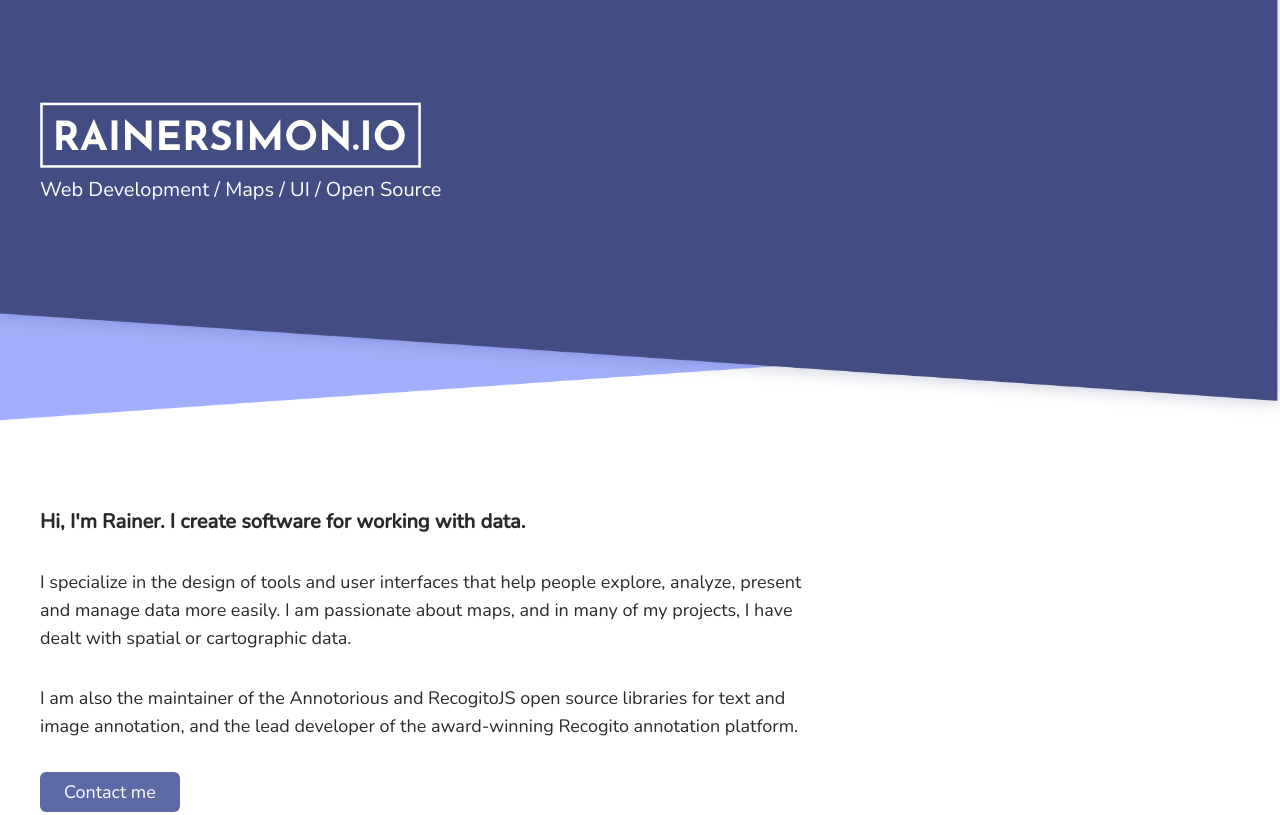
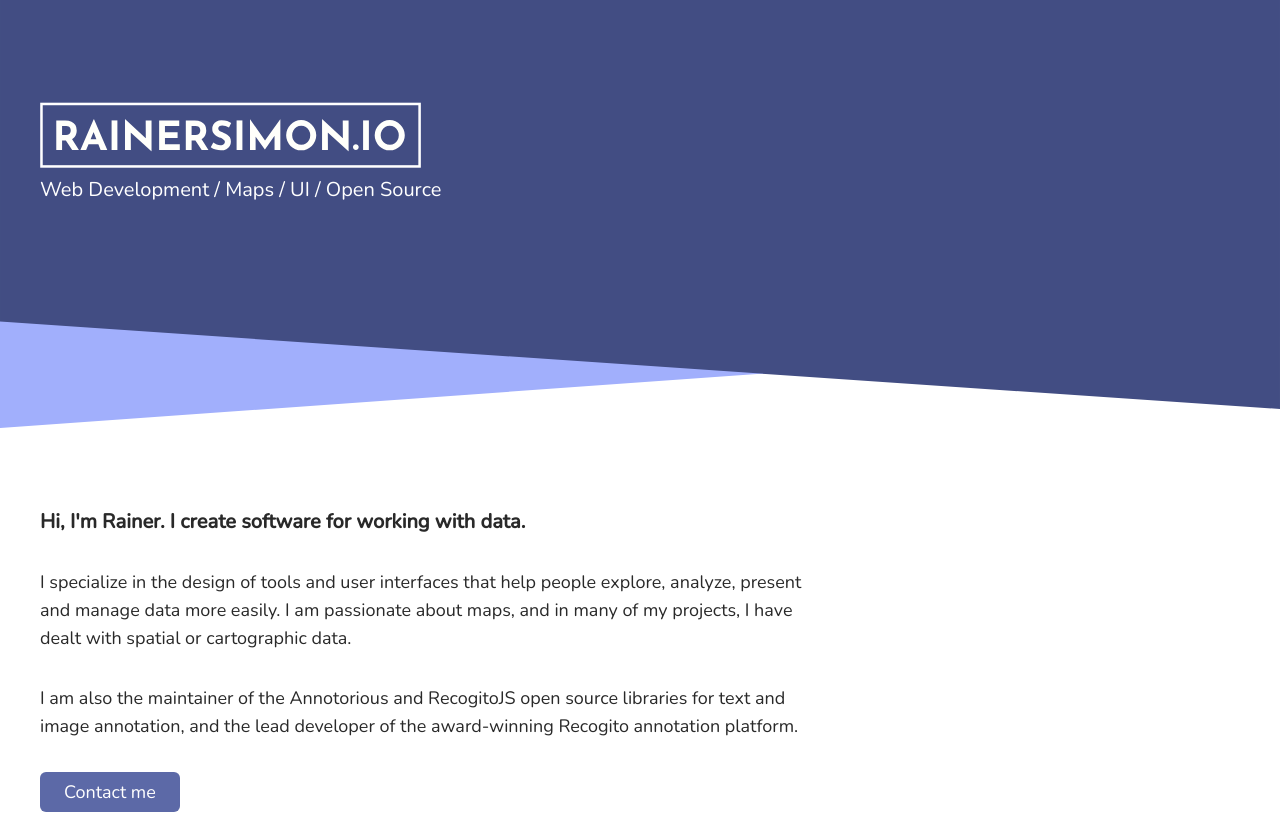
Before and after one commit to rsimon/rainersimon.io, an Astro site: page / in a window 1280 px wide. Shown: the top 815 px of the page. Built offline with nearby package versions, Linux system fonts and the light colour scheme; Astro itself is replaced by a stand-in of ours.

Commit message:
Replaced 70k header PNG with 3k SVG

```diff
--- a/src/pages/index.astro
+++ b/src/pages/index.astro
@@ -5,7 +5,7 @@ import Base from '../layouts/Base.astro';
 ---
 <style>
 	header {
-		background-image:url(/assets/img/layout/hero.png);
+		background-image:url(/assets/img/layout/header.svg);
 		background-position:bottom;
 		background-size:cover;
 	}
```
Also changed, not shown: public/assets/img/layout/header.svg (added), public/assets/img/layout/hero-header.png (deleted), public/assets/img/layout/hero.png (deleted), public/assets/img/layout/rainersimon-logotype-black.svg (deleted), 1 other file.
